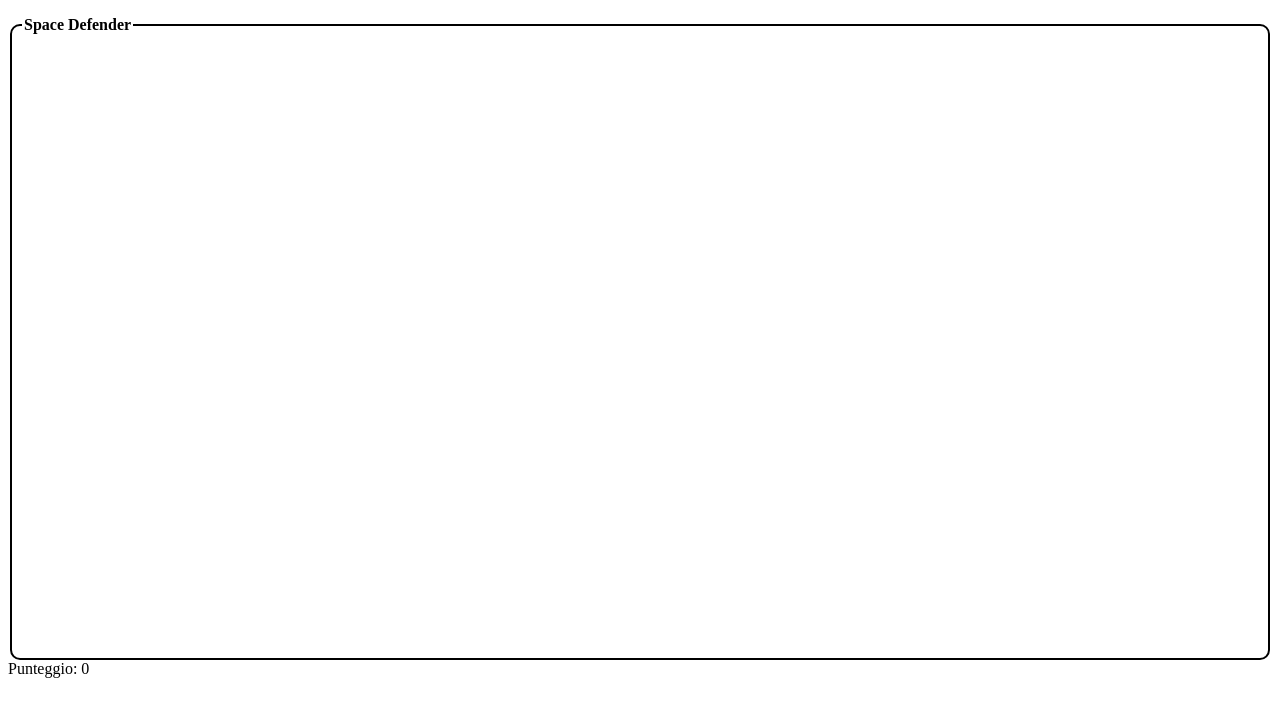
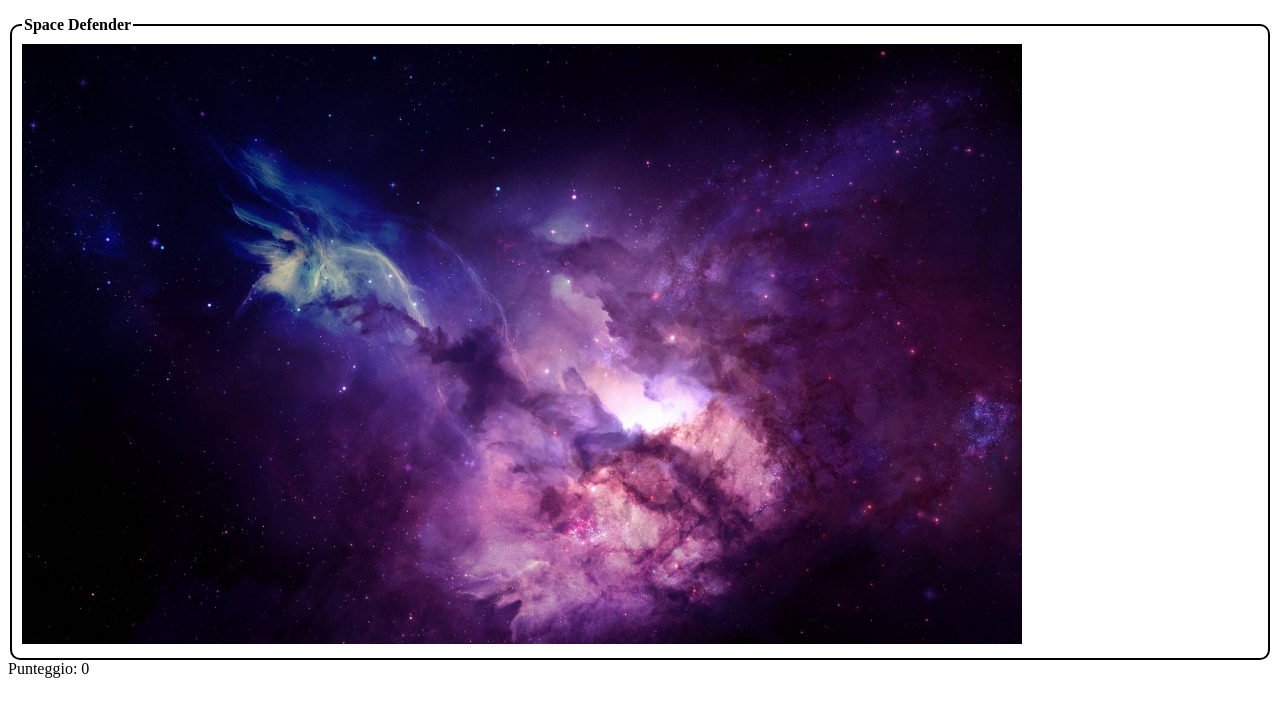
Before and after one commit to biodegradave/SpaceDefender, a plain HTML site: page Space Defender/index.html in a window 1280 px wide. Shown: the top 716 px of the page. Drawn offline with Linux system fonts and the light colour scheme.

Commit message:
Gioco terminato, aggiunto solo sfondo
aggiunto soltanto lo sfondo di background di Space Defender

```diff
--- a/Space Defender/index.html
+++ b/Space Defender/index.html
@@ -14,7 +14,7 @@
         <p></p>
         <fieldset style="border: 2px solid black; border-radius: 10px; padding: 10px;">
             <legend style="color: black; font-weight: bold;">Space Defender</legend>
-            <canvas id="gameCanvas" width="600" height="600"></canvas>
+            <canvas id="gameCanvas" width="1000" height="600" style="background-image: url('assets/img/spazio.jpeg'); background-size: cover;"></canvas>
         </fieldset>
 
         <div id="scoreDisplay">Punteggio: 0</div>
```
Also changed, not shown: Space Defender/assets/img/spazio.jpeg (added).
